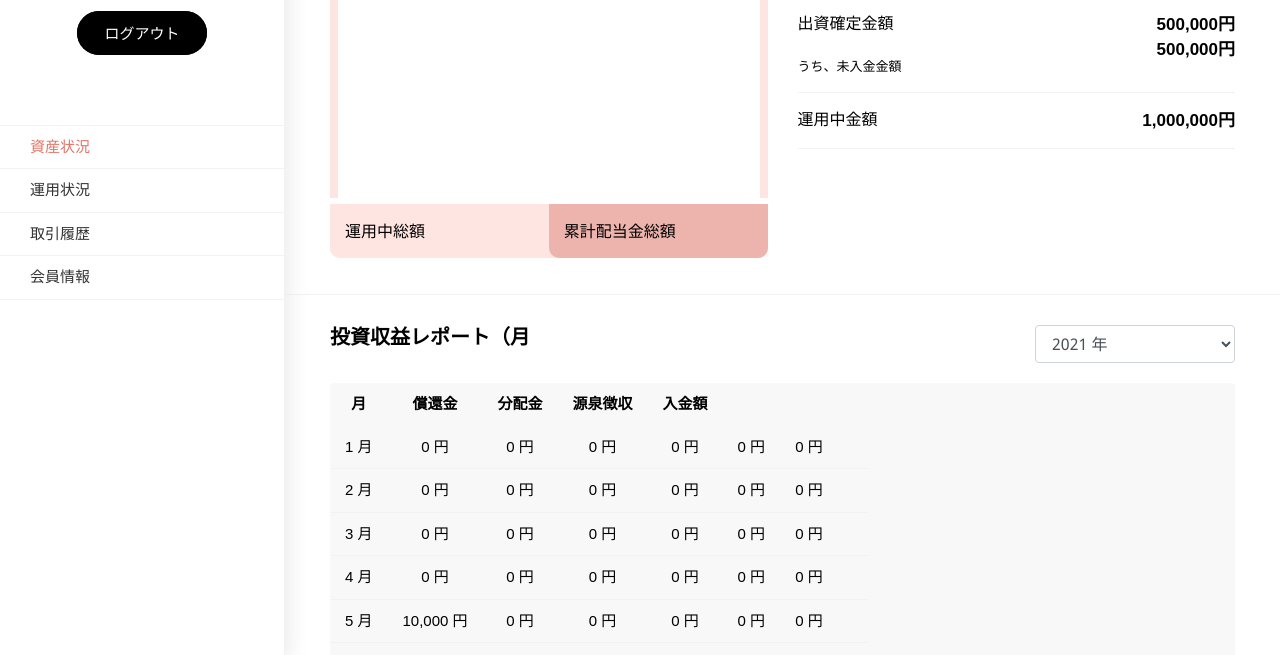
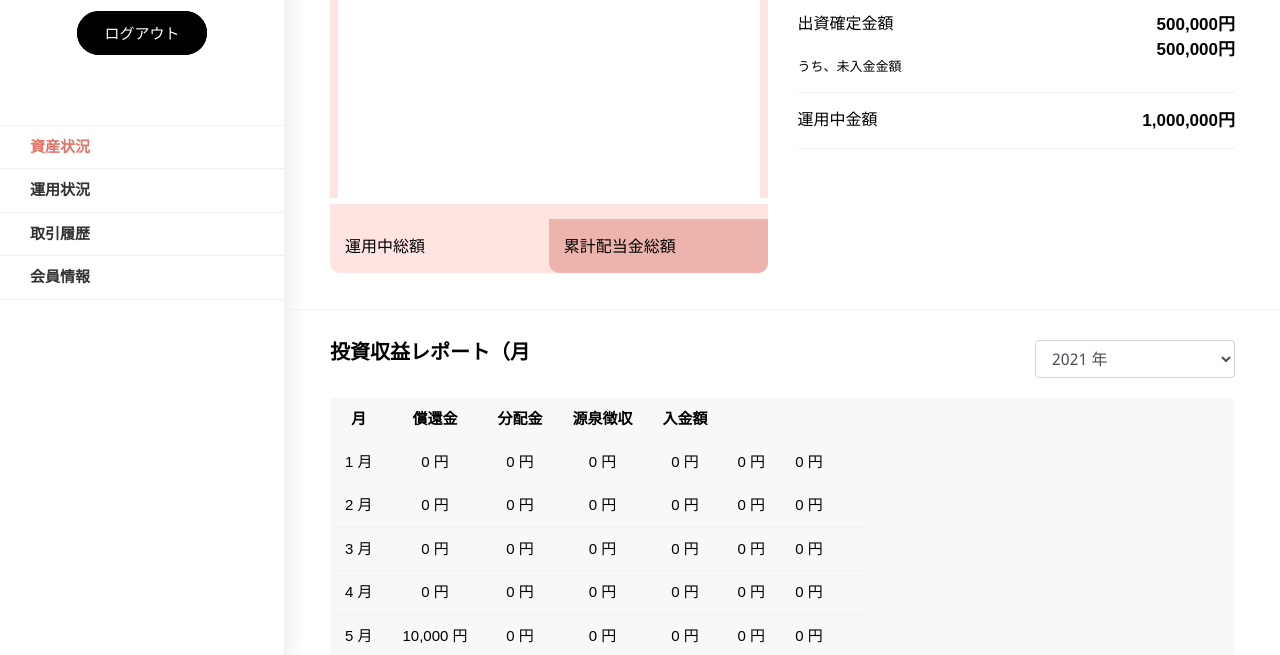
Before and after one commit to tuyengiang/cozuchi, a plain HTML site: page PC-mypage-01.html in a window 1280 px wide. Shown: the part 145-800 px from the top of the page. Drawn offline with Linux system fonts and the light colour scheme; a script that the page names is missing.

Commit message:
Son updated

```diff
--- a/asset/css/main.css
+++ b/asset/css/main.css
@@ -173,6 +173,7 @@ a {
     color: #333;
     font-family: "NotoSansJP-Regular", sans-serif;
     font-size: 15px;
+	font-weight: bold;
 }
 
 .app-sidebar .app-menu nav.app-menu-container ul li a:hover, .app-sidebar .app-menu nav.app-menu-container ul li.active a {
@@ -449,6 +450,7 @@ select.form-control.tableSelect {
     border-radius: 0px 0px 10px 10px;
     width: 100%;
     display: inline-block;
+	padding-top: 15px;
 }
 
 .chart-tab ul li.active {
--- a/css/style.css
+++ b/css/style.css
@@ -160,6 +160,7 @@ a:hover {
 .item_body {
     padding: 13px 20px 10px;
     background-color: #fff;
+	padding-bottom: 20px;
 }
 .type_item {
     border-radius: 5px;
```
